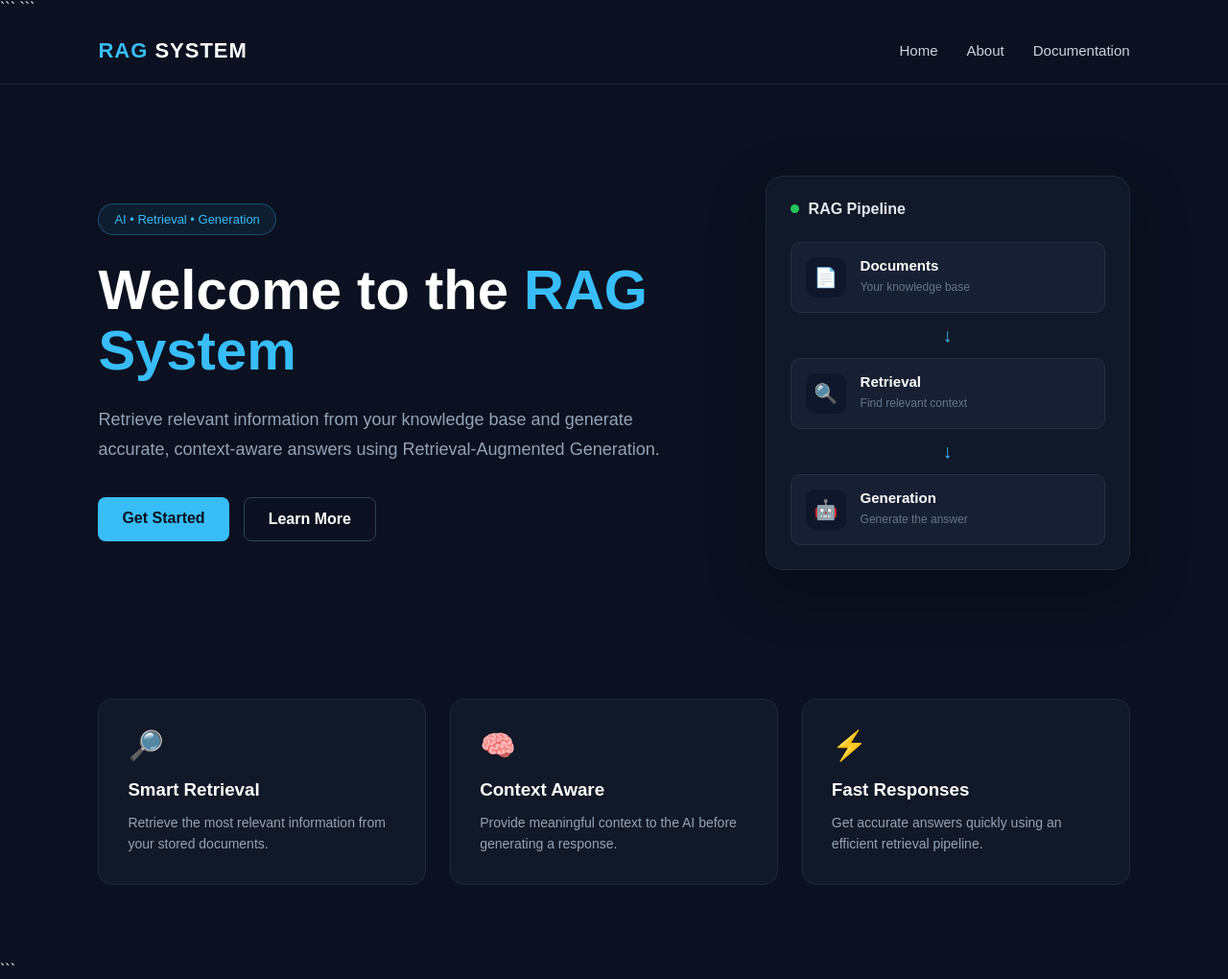
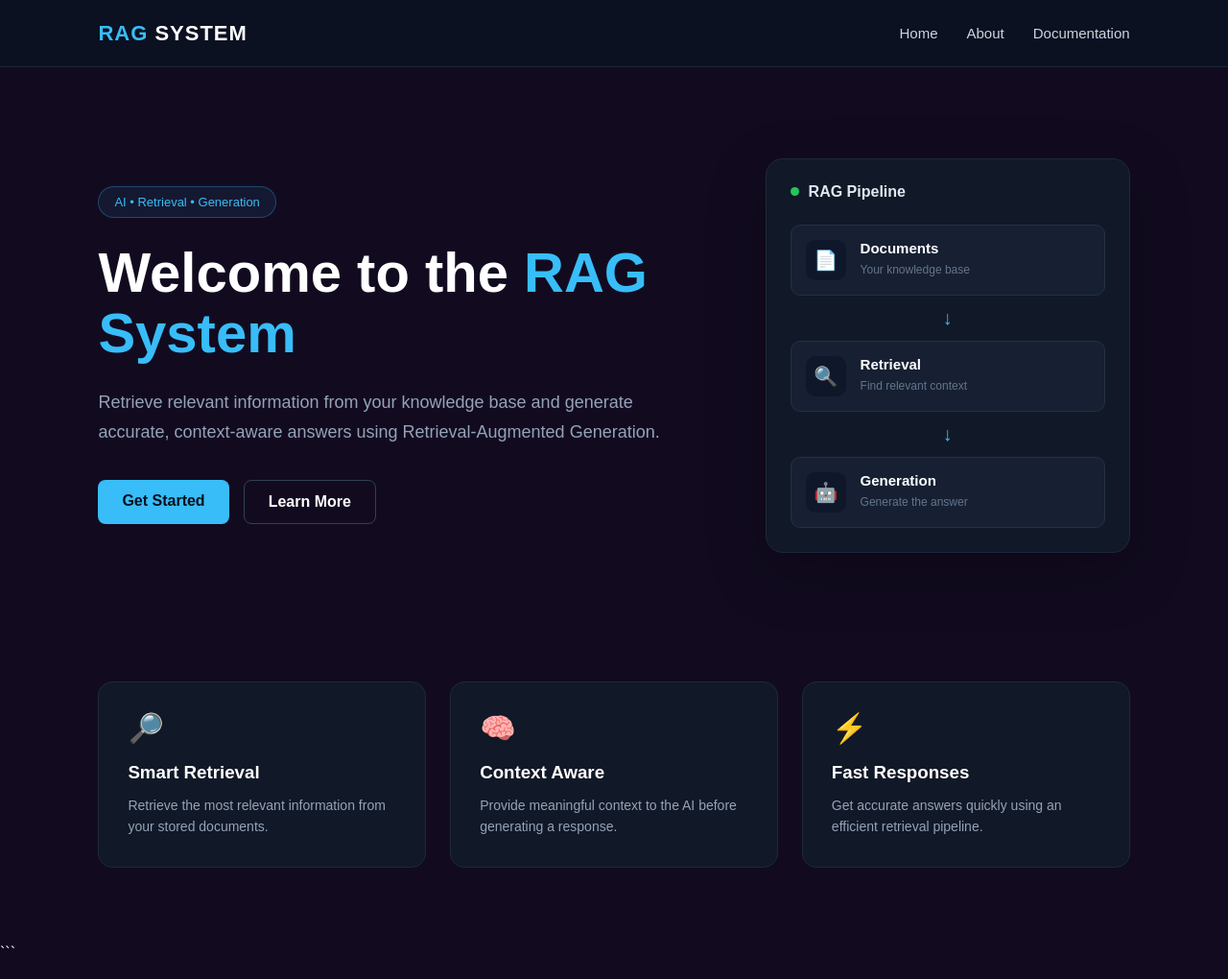
Before and after one commit to farazalisayyed2728/RAGsystem, a Django app: page / in a window 1280 px wide. Shown: the whole page at 96% size. After the commit the page ends 988 px from the top, so only its background shows below. Run offline with Django 5.2, Linux system fonts and the light colour scheme.

Commit message:
tem & stat

````diff
--- a/Ragsys/baseapp/templates/index.html
+++ b/Ragsys/baseapp/templates/index.html
@@ -7,7 +7,7 @@
     <meta charset="UTF-8">
     <meta name="viewport" content="width=device-width, initial-scale=1.0">
 
-```
+
 <title>RAG System</title>
 
 <link rel="stylesheet" href="{% static 'css/style.css' %}">
@@ -16,7 +16,7 @@
 
 <body>
 
-```
+
 <header class="navbar">
     <div class="logo">
         <span>RAG</span> SYSTEM
--- a/Ragsys/static/css/style.css
+++ b/Ragsys/static/css/style.css
@@ -6,7 +6,7 @@
 
 body {
     font-family: Arial, Helvetica, sans-serif;
-    background: #0b1120;
+    background: #120b20;
     color: white;
     min-height: 100vh;
 }
````
